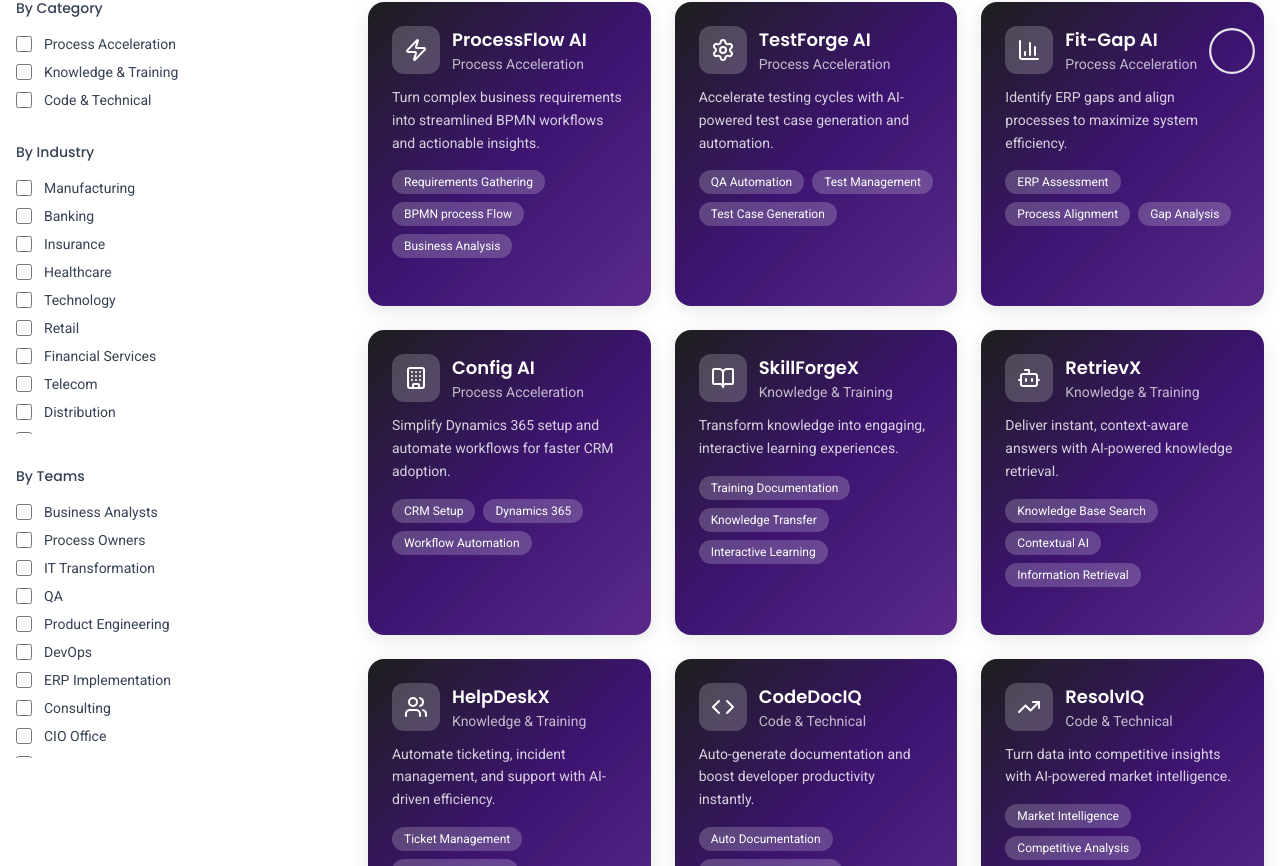
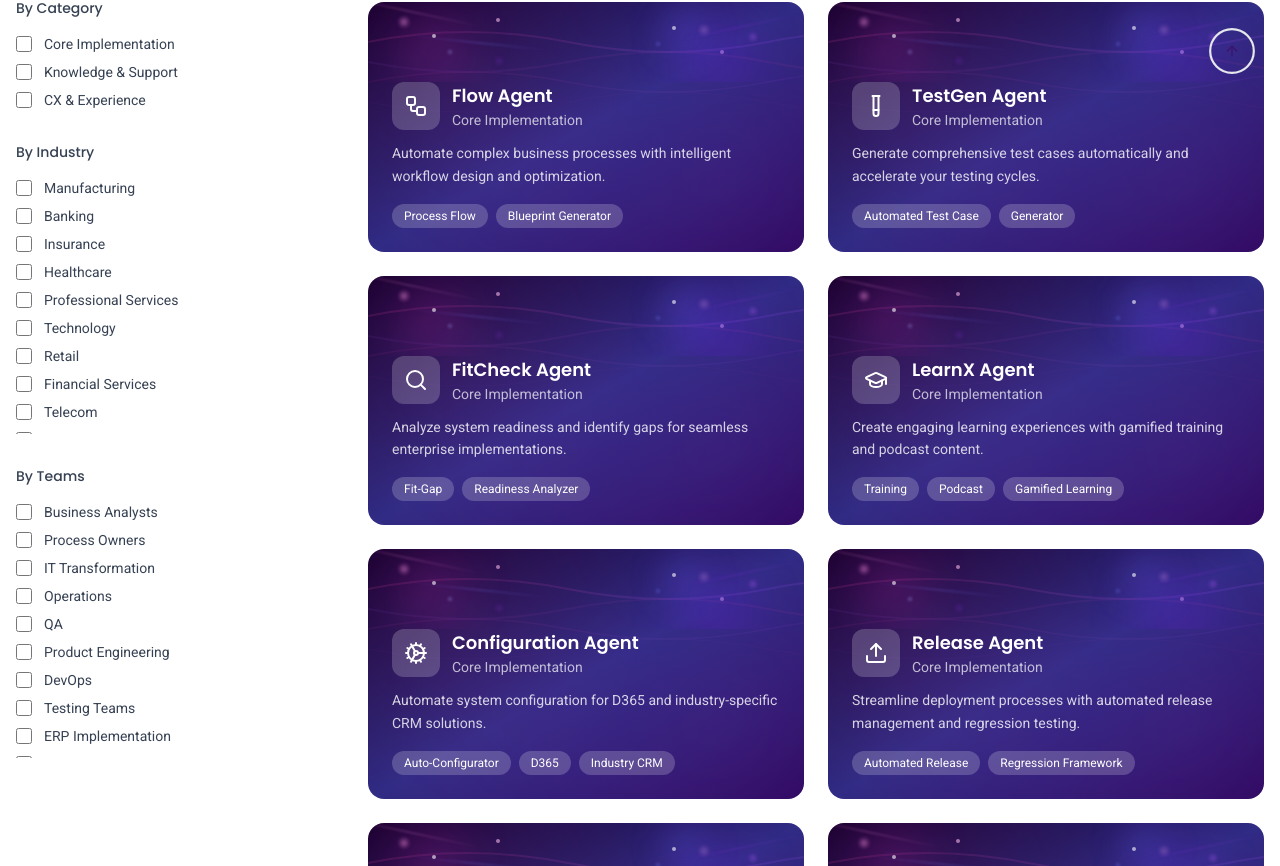
Before and after one commit to sukrutikonhar/betahub-v3, a React (Vite) app: page /agents in a window 1280 px wide. Shown: the part 694-1560 px from the top of the page. Built offline with nearby package versions, Linux system fonts and the light colour scheme.

Commit message:
Enhanced agent cards with beautiful animations and unified purple gradient backgrounds

```diff
--- a/src/pages/AboutPage.tsx
+++ b/src/pages/AboutPage.tsx
@@ -281,7 +281,7 @@
       </section>
 
       {/* CTA Section */}
-      <section className="w-full relative overflow-hidden" style={{ background: 'linear-gradient(135deg, #3c1470 0%, #DD2BC2 100%)' }}>
+      <section className="w-full relative overflow-hidden bg-gradient-to-br from-purple-900 via-purple-800 to-indigo-900">
         {/* Background decorative elements */}
         <div className="absolute inset-0 overflow-hidden">
           <div className="absolute top-10 left-10 w-32 h-32 bg-white/10 rounded-full blur-2xl"></div>
--- a/src/pages/AgentsPage.tsx
+++ b/src/pages/AgentsPage.tsx
@@ -1,4 +1,4 @@
-import { Bot, Zap, BookOpen, Code, Settings, BarChart3, ArrowRight, Users, Building, TrendingUp, Shield, X } from 'lucide-react';
+import { Bot, ArrowRight, X, Workflow, TestTube, Search, GraduationCap, Cog, Upload, Database, HelpCircle, FileText, Lightbulb, MessageSquare } from 'lucide-react';
 import { useState } from 'react';
 import DemoForm from '../components/DemoForm';
 import SEO from '../components/SEO';
@@ -13,107 +13,127 @@
   const seoData = getSEOConfig('/agents');
 
   const agents = [
-    // Process Acceleration Agents
+    // Core Implementation Agents
     {
-      name: "ProcessFlow AI",
-      description: "Turn complex business requirements into streamlined BPMN workflows and actionable insights.",
-      industries: ["Manufacturing", "Banking", "Insurance", "Healthcare"],
-      teams: ["Business Analysts", "Process Owners", "IT Transformation"],
-      tags: ["Requirements Gathering", "BPMN process Flow", "Business Analysis"],
-      category: "Process Acceleration",
-      icon: <Zap className="w-6 h-6" />,
+      name: "Flow Agent",
+      description: "Automate complex business processes with intelligent workflow design and optimization.",
+      industries: ["Manufacturing", "Banking", "Insurance", "Healthcare", "Professional Services"],
+      teams: ["Business Analysts", "Process Owners", "IT Transformation", "Operations"],
+      tags: ["Process Flow", "Blueprint Generator"],
+      category: "Core Implementation",
+      icon: <Workflow className="w-6 h-6" />,
       color: "purple"
     },
     {
-      name: "TestForge AI",
-      description: "Accelerate testing cycles with AI-powered test case generation and automation.",
-      industries: ["Technology", "Retail", "Financial Services", "Telecom"],
-      teams: ["QA", "Product Engineering", "DevOps"],
-      tags: ["QA Automation", "Test Management", "Test Case Generation"],
-      category: "Process Acceleration",
-      icon: <Settings className="w-6 h-6" />,
+      name: "TestGen Agent",
+      description: "Generate comprehensive test cases automatically and accelerate your testing cycles.",
+      industries: ["Technology", "Retail", "Financial Services", "Telecom", "SaaS"],
+      teams: ["QA", "Product Engineering", "DevOps", "Testing Teams"],
+      tags: ["Automated Test Case", "Generator"],
+      category: "Core Implementation",
+      icon: <TestTube className="w-6 h-6" />,
       color: "purple"
     },
     {
-      name: "Fit-Gap AI",
-      description: "Identify ERP gaps and align processes to maximize system efficiency.",
-      industries: ["Manufacturing", "Distribution", "Retail", "Pharma"],
-      teams: ["ERP Implementation", "Consulting", "CIO Office"],
-      tags: ["ERP Assessment", "Process Alignment", "Gap Analysis"],
-      category: "Process Acceleration",
-      icon: <BarChart3 className="w-6 h-6" />,
+      name: "FitCheck Agent",
+      description: "Analyze system readiness and identify gaps for seamless enterprise implementations.",
+      industries: ["Manufacturing", "Distribution", "Retail", "Pharma", "Financial Services"],
+      teams: ["ERP Implementation", "Consulting", "CIO Office", "IT Strategy"],
+      tags: ["Fit-Gap", "Readiness Analyzer"],
+      category: "Core Implementation",
+      icon: <Search className="w-6 h-6" />,
       color: "purple"
     },
     {
-      name: "Config AI",
-      description: "Simplify Dynamics 365 setup and automate workflows for faster CRM adoption.",
-      industries: ["Professional Services", "Retail", "Financial Services"],
-      teams: ["CRM Admins", "Sales Ops", "IT Transformation"],
-      tags: ["CRM Setup", "Dynamics 365", "Workflow Automation"],
-      category: "Process Acceleration",
-      icon: <Building className="w-6 h-6" />,
+      name: "LearnX Agent",
+      description: "Create engaging learning experiences with gamified training and podcast content.",
+      industries: ["Education", "IT Services", "Consulting", "Healthcare", "Corporate Training"],
+      teams: ["HR", "L&D", "Onboarding", "Training Managers", "Content Teams"],
+      tags: ["Training", "Podcast", "Gamified Learning"],
+      category: "Core Implementation",
+      icon: <GraduationCap className="w-6 h-6" />,
       color: "purple"
     },
-    // Knowledge & Training Agents
     {
-      name: "SkillForgeX",
-      description: "Transform knowledge into engaging, interactive learning experiences.",
-      industries: ["Education", "IT Services", "Consulting", "Healthcare"],
-      teams: ["HR", "L&D", "Onboarding", "Training Managers"],
-      tags: ["Training Documentation", "Knowledge Transfer", "Interactive Learning"],
-      category: "Knowledge & Training",
-      icon: <BookOpen className="w-6 h-6" />,
+      name: "Configuration Agent",
+      description: "Automate system configuration for D365 and industry-specific CRM solutions.",
+      industries: ["Professional Services", "Retail", "Financial Services", "Healthcare", "Manufacturing"],
+      teams: ["CRM Admins", "Sales Ops", "IT Transformation", "System Administrators"],
+      tags: ["Auto-Configurator", "D365", "Industry CRM"],
+      category: "Core Implementation",
+      icon: <Cog className="w-6 h-6" />,
+      color: "purple"
+    },
+    {
+      name: "Release Agent",
+      description: "Streamline deployment processes with automated release management and regression testing.",
+      industries: ["Technology", "SaaS", "Financial Services", "Healthcare", "E-commerce"],
+      teams: ["DevOps", "Release Management", "QA", "Engineering"],
+      tags: ["Automated Release", "Regression Framework"],
+      category: "Core Implementation",
+      icon: <Upload className="w-6 h-6" />,
+      color: "purple"
+    },
+    {
+      name: "Data Migration Agent",
+      description: "Seamlessly migrate data between systems with intelligent schema mapping and validation.",
+      industries: ["Technology", "Financial Services", "Healthcare", "Manufacturing", "Retail"],
+      teams: ["Data Engineering", "IT Infrastructure", "Database Administrators", "Migration Teams"],
+      tags: ["Schema Mapping", "Migration Accelerator"],
+      category: "Core Implementation",
+      icon: <Database className="w-6 h-6" />,
+      color: "purple"
+    },
+    // Knowledge & Support Agents
+    {
+      name: "AnswerX Agent",
+      description: "Provide instant, accurate answers from your enterprise knowledge base with AI-powered search.",
+      industries: ["Legal", "Healthcare", "Consulting", "Support Services", "Financial Services"],
+      teams: ["Knowledge Management", "AI Ops", "Research", "IT Support", "Customer Service"],
+      tags: ["Enterprise Q&A", "Knowledge Search"],
+      category: "Knowledge & Support",
+      icon: <Search className="w-6 h-6" />,
       color: "pink"
     },
     {
-      name: "RetrievX",
-      description: "Deliver instant, context-aware answers with AI-powered knowledge retrieval.",
-      industries: ["Legal", "Healthcare", "Consulting", "Support Services"],
-      teams: ["Knowledge Management", "AI Ops", "Research", "IT Support"],
-      tags: ["Knowledge Base Search", "Contextual AI", "Information Retrieval"],
-      category: "Knowledge & Training",
-      icon: <Bot className="w-6 h-6" />,
+      name: "HelpDesk Agent",
+      description: "Automate IT support and customer service with intelligent ticketing and resolution systems.",
+      industries: ["SaaS", "Telecom", "Retail", "IT Services", "Healthcare"],
+      teams: ["IT Helpdesk", "Customer Service", "Support Operations", "Technical Support"],
+      tags: ["IT Support", "Customer Support", "Chatbot"],
+      category: "Knowledge & Support",
+      icon: <HelpCircle className="w-6 h-6" />,
       color: "pink"
     },
     {
-      name: "HelpDeskX",
-      description: "Automate ticketing, incident management, and support with AI-driven efficiency.",
-      industries: ["SaaS", "Telecom", "Retail", "IT Services"],
-      teams: ["IT Helpdesk", "Customer Service", "Support Operations"],
-      tags: ["Ticket Management", "Incident Resolution", "Support Automation"],
-      category: "Knowledge & Training",
-      icon: <Users className="w-6 h-6" />,
+      name: "DocuCode Agent",
+      description: "Generate comprehensive technical documentation and provide intelligent code assistance.",
+      industries: ["Software Development", "IT Services", "Startups", "Technology", "Consulting"],
+      teams: ["Developers", "Engineering", "DevOps", "Documentation Teams", "Technical Writers"],
+      tags: ["Technical Documentation", "Code Companion"],
+      category: "Knowledge & Support",
+      icon: <FileText className="w-6 h-6" />,
       color: "pink"
     },
-    // Code & Technical Intelligence Agents
     {
-      name: "CodeDocIQ",
-      description: "Auto-generate documentation and boost developer productivity instantly.",
-      industries: ["Software Development", "IT Services", "Startups"],
-      teams: ["Developers", "Engineering", "DevOps", "Documentation Teams"],
-      tags: ["Auto Documentation", "Developer Productivity", "Code Analysis"],
-      category: "Code & Technical",
-      icon: <Code className="w-6 h-6" />,
-      color: "blue"
+      name: "InsightX Agent",
+      description: "Transform data into actionable business insights with advanced analytics and reporting.",
+      industries: ["Consulting", "Financial Services", "Tech", "Market Research", "Healthcare"],
+      teams: ["Strategy", "Product Marketing", "Business Analysts", "Data Science", "Research"],
+      tags: ["Analytical", "Insight Generation"],
+      category: "Knowledge & Support",
+      icon: <Lightbulb className="w-6 h-6" />,
+      color: "pink"
     },
+    // CX & Experience Agents
     {
-      name: "ResolvIQ",
-      description: "Turn data into competitive insights with AI-powered market intelligence.",
-      industries: ["Consulting", "Financial Services", "Tech", "Market Research"],
-      teams: ["Strategy", "Product Marketing", "Business Analysts"],
-      tags: ["Market Intelligence", "Competitive Analysis", "Data Insights"],
-      category: "Code & Technical",
-      icon: <TrendingUp className="w-6 h-6" />,
-      color: "blue"
-    },
-    {
-      name: "FinOptima IQ",
-      description: "Optimize cloud spend and track budgets with AI-driven financial intelligence.",
-      industries: ["SaaS", "Cloud Providers", "FinTech", "Enterprises"],
-      teams: ["Finance", "CloudOps", "IT Infrastructure", "CIO Office"],
-      tags: ["Cost Optimization", "Budget Tracking", "Financial Analysis"],
-      category: "Code & Technical",
-      icon: <Shield className="w-6 h-6" />,
+      name: "CX & Support Bots",
+      description: "Create custom chatbots and support solutions tailored to your customer experience needs.",
+      industries: ["E-commerce", "Retail", "Financial Services", "Healthcare", "SaaS"],
+      teams: ["Customer Experience", "Marketing", "Support Operations", "Product Teams"],
+      tags: ["Custom Chatbots", "CX", "Service", "IT Helpdesks"],
+      category: "CX & Experience",
+      icon: <MessageSquare className="w-6 h-6" />,
       color: "blue"
     }
   ];
@@ -298,12 +318,87 @@
                 </div>
               </div>
 
-              <div className="grid grid-cols-1 md:grid-cols-2 lg:grid-cols-3 gap-6">
+              <div className="grid grid-cols-1 md:grid-cols-2 gap-6">
                 {filteredAgents.map((agent, index) => (
-                  <div key={index} className="group rounded-2xl p-6 hover:shadow-2xl transition-all duration-300 hover:-translate-y-2 cursor-pointer relative overflow-hidden" style={{
-                    background: 'linear-gradient(135deg, #1e1e1e 0%, #3c1470 50%, #5a2a8a 100%)',
-                    boxShadow: '0 4px 20px rgba(0, 0, 0, 0.1)'
-                  }}>
+                  <div key={index} className="group rounded-2xl overflow-hidden hover:shadow-2xl transition-all duration-300 hover:-translate-y-2 cursor-pointer relative bg-gradient-to-br from-purple-900 via-indigo-900 to-purple-800">
+                    {/* Full card shimmer effect on hover */}
+                    <div className="absolute inset-0 overflow-hidden opacity-0 group-hover:opacity-100 transition-opacity duration-700 pointer-events-none z-30">
+                      <div className="absolute inset-0 bg-gradient-to-br from-transparent via-white/8 to-transparent -translate-x-full -translate-y-full group-hover:translate-x-full group-hover:translate-y-full transition-transform duration-2500 ease-in-out"></div>
+                    </div>
+
+                    {/* Flowing wave lines */}
+                    <svg className="absolute inset-0 w-full h-full opacity-30" xmlns="http://www.w3.org/2000/svg" preserveAspectRatio="none">
+                      <defs>
+                        <linearGradient id={`grad1-${index}`} x1="0%" y1="0%" x2="100%" y2="0%">
+                          <stop offset="0%" style={{ stopColor: 'rgb(236, 72, 153)', stopOpacity: 0.6 }} />
+                          <stop offset="50%" style={{ stopColor: 'rgb(168, 85, 247)', stopOpacity: 0.6 }} />
+                          <stop offset="100%" style={{ stopColor: 'rgb(236, 72, 153)', stopOpacity: 0.6 }} />
+                        </linearGradient>
+                        <linearGradient id={`grad2-${index}`} x1="0%" y1="0%" x2="100%" y2="0%">
+                          <stop offset="0%" style={{ stopColor: 'rgb(168, 85, 247)', stopOpacity: 0.4 }} />
+                          <stop offset="50%" style={{ stopColor: 'rgb(236, 72, 153)', stopOpacity: 0.4 }} />
+                          <stop offset="100%" style={{ stopColor: 'rgb(168, 85, 247)', stopOpacity: 0.4 }} />
+                        </linearGradient>
+                      </defs>
+                      <path d="M0,40 Q100,20 200,40 T400,40 T600,40 T800,40" stroke={`url(#grad1-${index})`} strokeWidth="2" fill="none" opacity="0.8" />
+                      <path d="M0,60 Q100,80 200,60 T400,60 T600,60 T800,60" stroke={`url(#grad2-${index})`} strokeWidth="2" fill="none" opacity="0.6" />
+                      <path d="M0,80 Q100,60 200,80 T400,80 T600,80 T800,80" stroke={`url(#grad1-${index})`} strokeWidth="1.5" fill="none" opacity="0.4" />
+                      <path d="M0,100 Q100,120 200,100 T400,100 T600,100 T800,100" stroke={`url(#grad2-${index})`} strokeWidth="1" fill="none" opacity="0.3" />
+                    </svg>
+
+                    {/* Mesh gradient overlay */}
+                    <div className="absolute inset-0 opacity-20" style={{
+                      backgroundImage: `
+                          radial-gradient(circle at 20% 30%, rgba(236, 72, 153, 0.4) 0%, transparent 50%),
+                          radial-gradient(circle at 80% 70%, rgba(168, 85, 247, 0.4) 0%, transparent 50%),
+                          radial-gradient(circle at 40% 80%, rgba(147, 51, 234, 0.3) 0%, transparent 50%)
+                        `
+                    }}></div>
+
+                    {/* Particle system with blur */}
+                    <div className="absolute inset-0 opacity-50">
+                      <div className="absolute top-4 left-8 w-2 h-2 bg-pink-400 rounded-full animate-pulse" style={{ filter: 'blur(2px)' }}></div>
+                      <div className="absolute top-8 right-12 w-1.5 h-1.5 bg-purple-300 rounded-full animate-pulse" style={{ animationDelay: '0.3s', filter: 'blur(2px)' }}></div>
+                      <div className="absolute top-12 left-20 w-1 h-1 bg-indigo-300 rounded-full animate-pulse" style={{ animationDelay: '0.7s', filter: 'blur(1.5px)' }}></div>
+                      <div className="absolute top-6 right-24 w-2 h-2 bg-pink-300 rounded-full animate-pulse" style={{ animationDelay: '1s', filter: 'blur(2px)' }}></div>
+                      <div className="absolute top-14 left-32 w-1.5 h-1.5 bg-purple-400 rounded-full animate-pulse" style={{ animationDelay: '1.3s', filter: 'blur(2px)' }}></div>
+                      <div className="absolute top-10 right-36 w-1 h-1 bg-indigo-400 rounded-full animate-pulse" style={{ animationDelay: '1.6s', filter: 'blur(1.5px)' }}></div>
+                    </div>
+
+                    {/* Light streaks with blur */}
+                    <div className="absolute inset-0 opacity-20">
+                      <div className="absolute top-2 -left-10 w-40 h-0.5 bg-gradient-to-r from-transparent via-pink-400 to-transparent transform rotate-12" style={{ filter: 'blur(1px)' }}></div>
+                      <div className="absolute top-6 right-0 w-32 h-0.5 bg-gradient-to-l from-transparent via-purple-400 to-transparent transform -rotate-12" style={{ filter: 'blur(1px)' }}></div>
+                      <div className="absolute top-10 left-10 w-36 h-0.5 bg-gradient-to-r from-transparent via-indigo-400 to-transparent transform rotate-6" style={{ filter: 'blur(1px)' }}></div>
+                    </div>
+
+                    {/* Animated Top Section */}
+                    <div className="h-20 relative overflow-hidden">
+                      {/* Floating orbs */}
+                      <div className="absolute inset-0">
+                        <div className="absolute top-4 left-8 w-16 h-16 bg-pink-500/20 rounded-full blur-xl animate-float"
+                          style={{ animationDelay: `${index * 0.3}s` }}></div>
+                        <div className="absolute top-6 right-12 w-20 h-20 bg-purple-500/20 rounded-full blur-xl animate-float"
+                          style={{ animationDelay: `${index * 0.4}s`, animationDuration: '4s' }}></div>
+                        <div className="absolute top-2 right-24 w-12 h-12 bg-indigo-500/20 rounded-full blur-lg animate-float"
+                          style={{ animationDelay: `${index * 0.5}s`, animationDuration: '5s' }}></div>
+                      </div>
+
+                      {/* Sparkles */}
+                      <div className="absolute inset-0 opacity-60">
+                        <div className="absolute top-8 left-16 w-1 h-1 bg-white rounded-full animate-sparkle"
+                          style={{ animationDelay: `${index * 0.2}s` }}></div>
+                        <div className="absolute top-4 left-32 w-1 h-1 bg-pink-200 rounded-full animate-sparkle"
+                          style={{ animationDelay: `${index * 0.3 + 0.5}s` }}></div>
+                        <div className="absolute top-12 right-20 w-1 h-1 bg-purple-200 rounded-full animate-sparkle"
+                          style={{ animationDelay: `${index * 0.4 + 1}s` }}></div>
+                        <div className="absolute top-6 right-32 w-1 h-1 bg-white rounded-full animate-sparkle"
+                          style={{ animationDelay: `${index * 0.5 + 1.5}s` }}></div>
+                      </div>
+                    </div>
+
+                    {/* Content Section */}
+                    <div className="p-6 pt-0 relative z-10">
                       {/* Agent Header */}
                       <div className="mb-4">
                         <div className="flex items-center gap-3 mb-3">
@@ -323,7 +418,7 @@
                       </div>
 
                       {/* Tags */}
-                    <div className="mb-6">
+                      <div>
                         <div className="flex flex-wrap gap-2">
                           {agent.tags.map((tag, idx) => (
                             <span key={idx} className="px-3 py-1 bg-white/20 text-white text-xs rounded-full hover:bg-white/30 transition-all duration-200">
@@ -333,17 +428,24 @@
                         </div>
                       </div>
                     </div>
+
+                    {/* Add keyframe animations */}
+                    <style>{`
+                      @keyframes shimmer {
+                        0% { transform: translateX(-100%); }
+                        100% { transform: translateX(100%); }
+                      }
+                      @keyframes float {
+                        0%, 100% { transform: translateY(0px); }
+                        50% { transform: translateY(-10px); }
+                      }
+                      @keyframes sparkle {
+                        0%, 100% { opacity: 0; transform: scale(0); }
+                        50% { opacity: 1; transform: scale(1.5); }
+                      }
+                    `}</style>
+                  </div>
                 ))}
-              </div>
-
-              {/* Book a Demo Button */}
-              <div className="flex justify-center mt-12">
-                <button
-                  onClick={() => setShowDemoForm(true)}
-                  className="px-8 py-4 bg-gradient-to-r from-purple-600 to-purple-800 text-white font-bold rounded-2xl hover:from-purple-700 hover:to-purple-900 transition-all duration-300 hover:shadow-xl hover:-translate-y-1"
-                >
-                  Book a Demo
-                </button>
               </div>
 
               {filteredAgents.length === 0 && (
@@ -370,7 +472,7 @@
       <section className="w-full relative overflow-hidden bg-white">
         <div className="section-container section-padding">
           <div className="max-w-5xl mx-auto">
-            <div className="rounded-3xl p-12 text-center relative overflow-hidden" style={{ background: 'linear-gradient(135deg, #3c1470 0%, #5a2a8a 100%)' }}>
+            <div className="rounded-3xl p-12 text-center relative overflow-hidden bg-gradient-to-br from-purple-900 via-purple-800 to-indigo-900">
               {/* Background decorative elements */}
               <div className="absolute inset-0 overflow-hidden">
                 <div className="absolute top-10 left-10 w-32 h-32 bg-white/10 rounded-full blur-2xl"></div>
--- a/src/pages/ContactPage.tsx
+++ b/src/pages/ContactPage.tsx
@@ -340,7 +340,7 @@
 
                     {/* CTA Block */}
                     <div className="max-w-5xl mx-auto mt-16">
-                        <div className="rounded-3xl p-12 text-center relative overflow-hidden" style={{ background: 'linear-gradient(135deg, #3c1470 0%, #5a2a8a 100%)' }}>
+                        <div className="rounded-3xl p-12 text-center relative overflow-hidden bg-gradient-to-br from-purple-900 via-purple-800 to-indigo-900">
                             {/* Background decorative elements */}
                             <div className="absolute inset-0 overflow-hidden">
                                 <div className="absolute top-10 left-10 w-32 h-32 bg-white/10 rounded-full blur-2xl"></div>
--- a/src/pages/HomePage.tsx
+++ b/src/pages/HomePage.tsx
@@ -851,7 +851,7 @@
 
                 <div className="section-container py-16 relative z-10">
                     {/* Sleek CTA Block */}
-                    <div className="rounded-2xl p-10 relative overflow-hidden shadow-xl max-w-4xl mx-auto bg-gradient-to-br from-slate-900 via-purple-900 to-indigo-900 border border-white/10">
+                    <div className="rounded-2xl p-10 relative overflow-hidden shadow-xl max-w-4xl mx-auto bg-gradient-to-br from-purple-900 via-purple-800 to-indigo-900 border border-white/10">
                         {/* Minimal Background Elements */}
                         <div className="absolute inset-0 overflow-hidden">
                             <div className="absolute top-10 right-10 w-32 h-32 bg-gradient-to-br from-pink-500/15 to-purple-500/15 rounded-full blur-2xl"></div>
```
Lines whose indentation alone changed are shown as unchanged.
